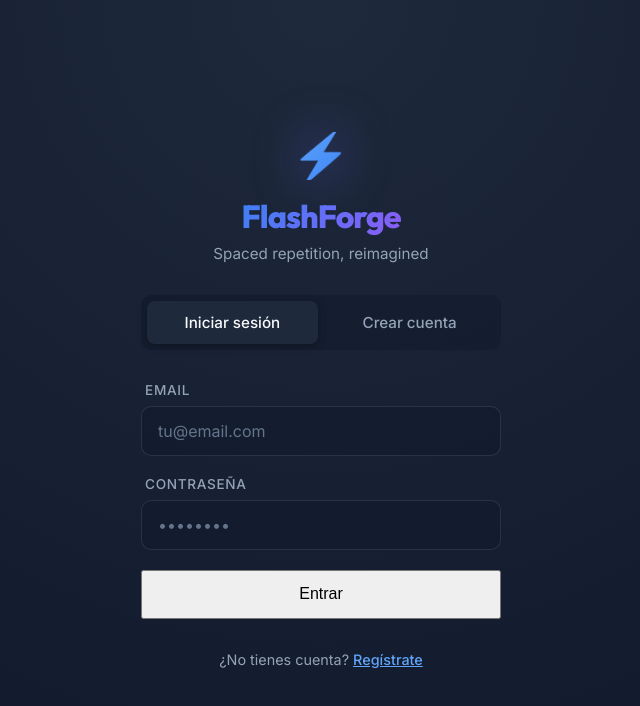
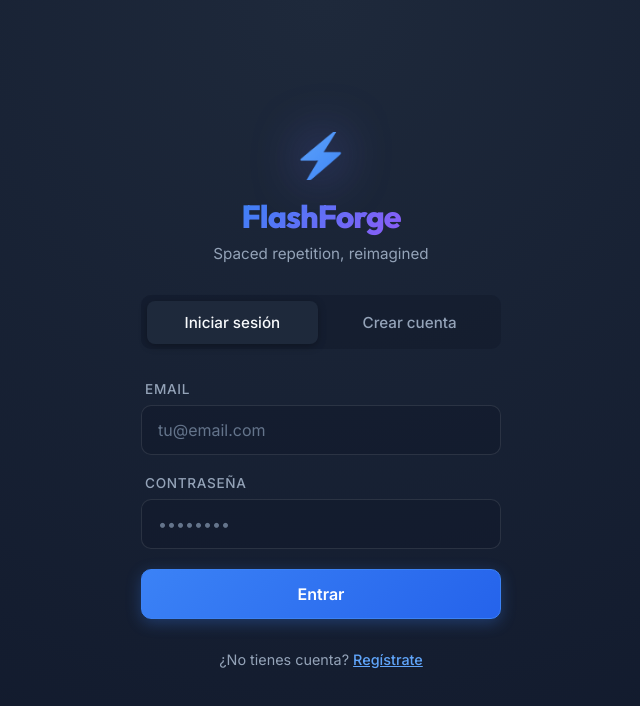
Before and after one commit to RaclosDev/flashforge, a React (Vite) app: page /auth in a window 1280 px wide. Shown: the top 706 px of the page, without its empty margins (319-959 px from the left). Built offline with nearby package versions, Linux system fonts and the light colour scheme; no server answers.

Commit message:
style: fix submit button class in AuthPage

```diff
--- a/src/pages/AuthPage.jsx
+++ b/src/pages/AuthPage.jsx
@@ -111,7 +111,8 @@ export default function AuthPage() {
           <button
             type="submit"
             id="auth-submit-btn"
-            className="btn btn-primary btn-full"
+            className="primary-btn"
+            style={{ width: '100%', padding: '0.875rem', fontSize: '1rem' }}
             disabled={loading}
           >
             {loading ? (
```
